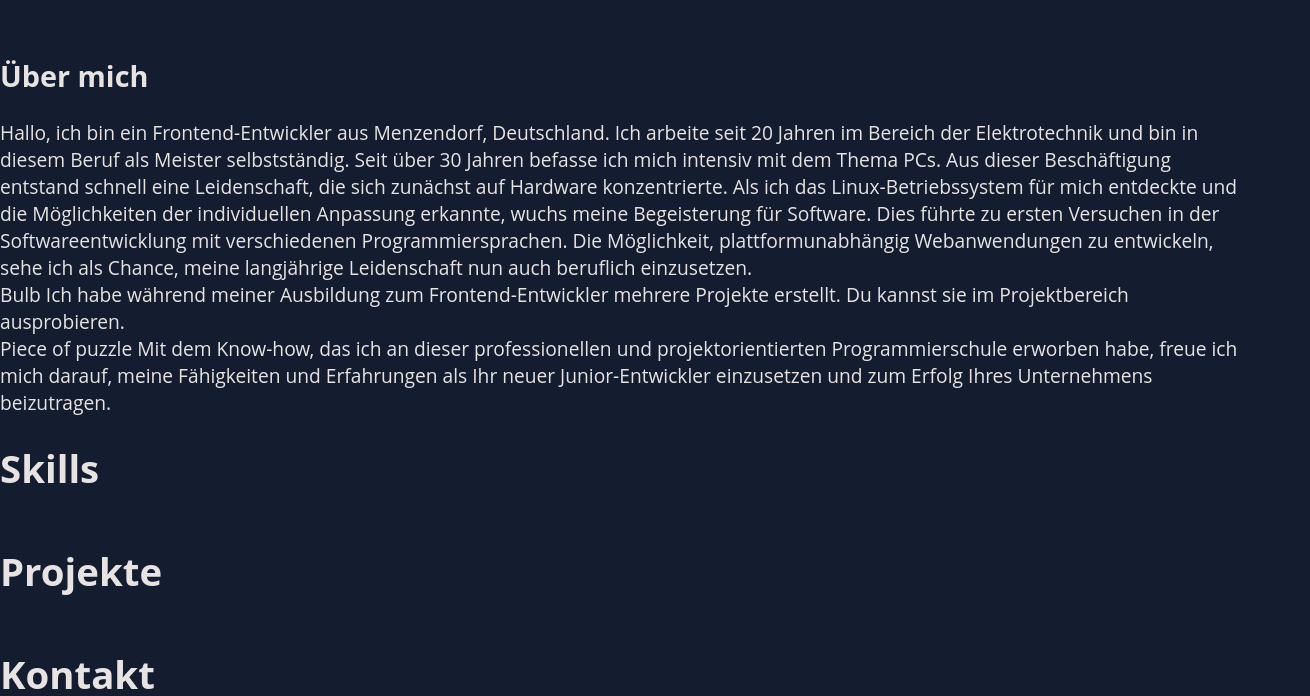
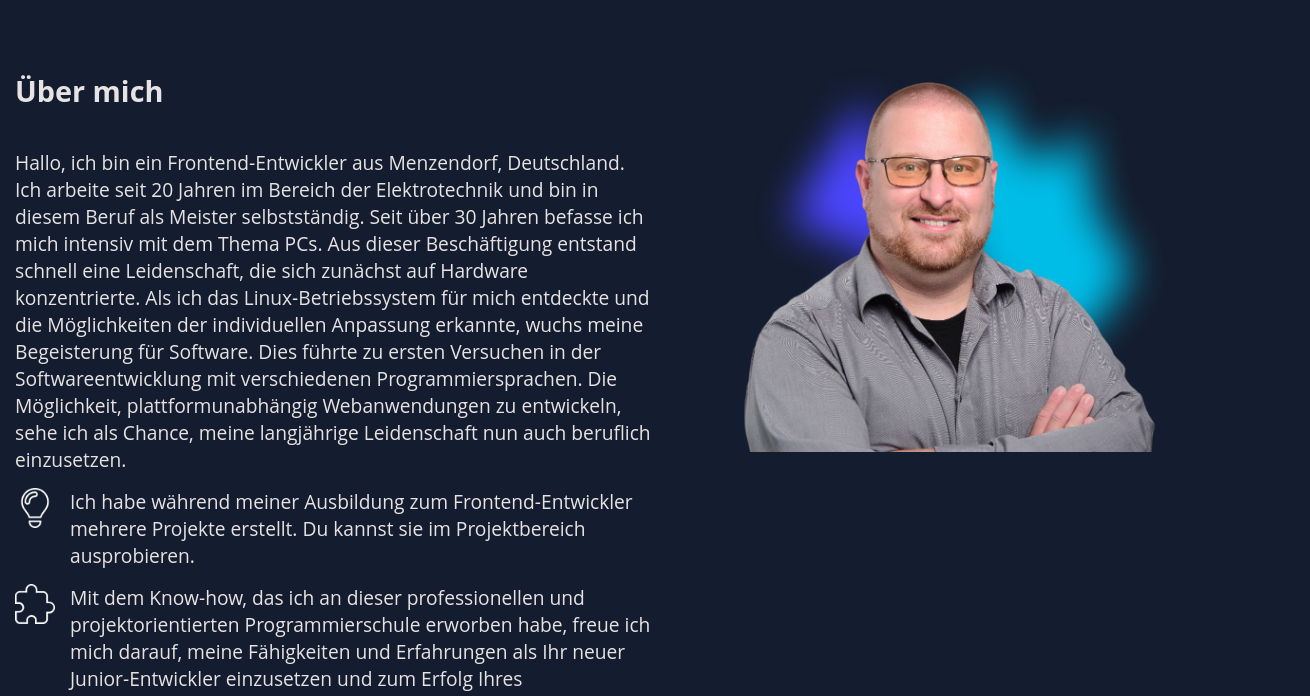
Before and after one commit to KayBeckmann/Portfolio-Vue, a Vue app: page / in a window 1280 px wide. Shown: the part 843-1539 px from the top of the page, 1310 px wide, since content can reach past the window. Built offline with nearby package versions, Linux system fonts and the light colour scheme.

Commit message:
edit 'about me'

```diff
--- a/src/components/AboutMeComponent.vue
+++ b/src/components/AboutMeComponent.vue
@@ -1,17 +1,24 @@
 <template>
+  <div class="wrapper">
+    <div class="left">
       <h2>{{ currentMessages.aboutMe.title }}</h2>
       <div>
         {{ currentMessages.aboutMe.description }}
       </div>
       <div>
-    <div>
-        Bulb
+        <div class="line">
+          <img class="zoom" src="../assets/img/bulb.png" />
           {{ currentMessages.aboutMe.skill1 }}
         </div>
 
-    <div>
-        Piece of puzzle
+        <div class="line">
+          <img class="zoom" src="../assets/img/puzzle.png" />
           {{ currentMessages.aboutMe.skill2 }}
+        </div>
+      </div>
+    </div>
+    <div class="right">
+      <img class="profilimg" src="../assets/img/profil4.png" />
     </div>
   </div>
 </template>
@@ -21,3 +28,42 @@ import { useLanguageStore } from '../stores/language';
 
 const { currentMessages } = useLanguageStore();
 </script>
+
+<style lang="css" scoped>
+.wrapper {
+  width: 100dvw;
+  display: grid;
+  grid-template-columns: 50% 50%;
+  padding: var(--margin);
+}
+
+.left {
+  display: flex;
+  flex-direction: column;
+  gap: var(--margin);
+}
+
+.line {
+  display: flex;
+  gap: var(--margin);
+  margin-bottom: var(--margin);
+}
+
+.zoom {
+  height: 40px;
+  width: auto;
+  transition: all 0.2s ease-in-out;
+}
+
+.zoom:hover {
+  transform: scale(1.5);
+}
+
+.profilimg {
+  width: 95%;
+  background-image: url(../assets/img/shadow_3.png);
+  background-size: contain;
+  background-repeat: no-repeat;
+  background-position: center;
+}
+</style>
```
Lines whose indentation alone changed are shown as unchanged.
